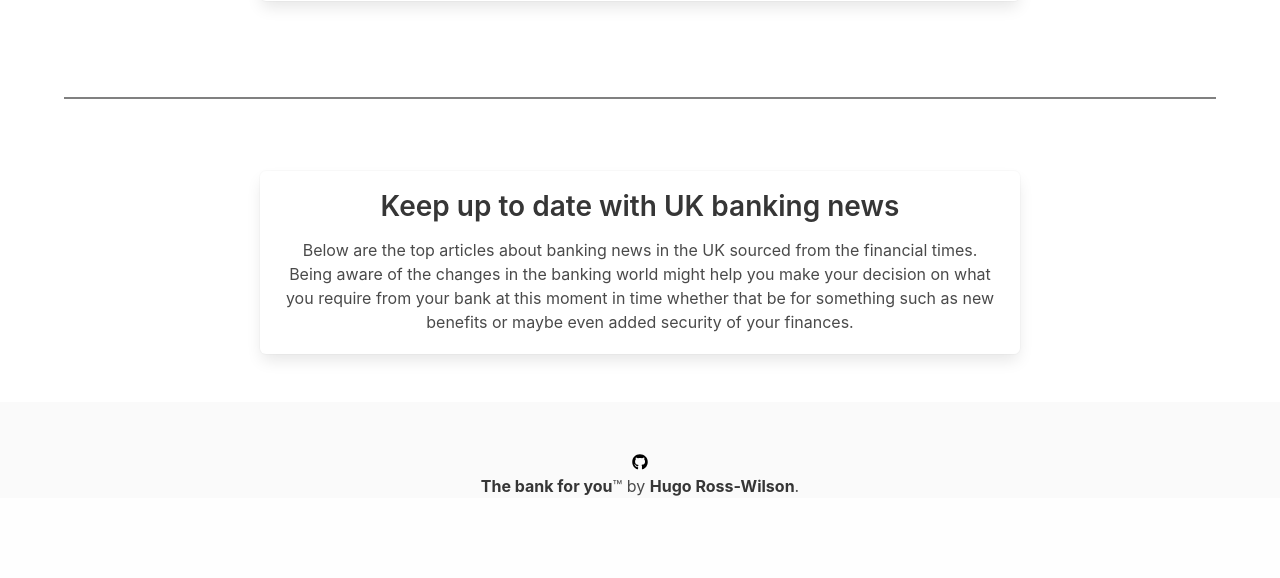
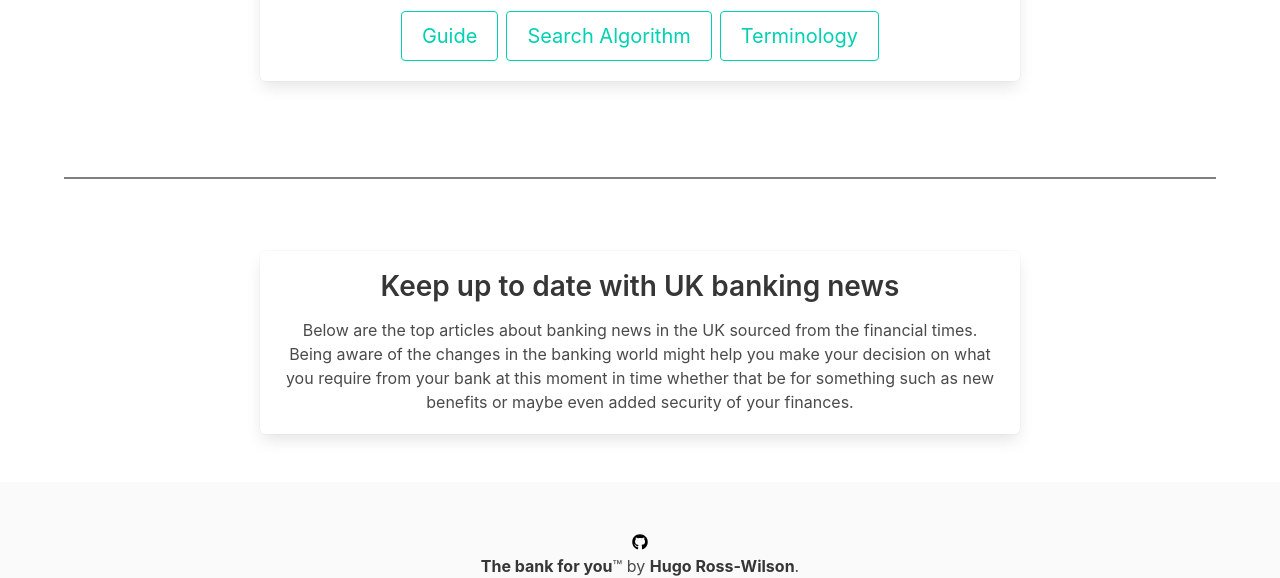
Before and after one commit to c0054249/BankingProject, a Flask app: page / in a window 1280 px wide. Shown: the part 1590-2168 px from the top of the page. Before the commit the page ends 2086 px from the top, so only its background shows below. Run offline with Flask 3, Linux system fonts and the light colour scheme; data that the repository does not hold is empty; some libraries are stand-ins or nearby versions.

Commit message:
Add page links in index.html  - add buttons to link to other pages on the site to create a smoother process for the user

```diff
--- a/templates/index.html
+++ b/templates/index.html
@@ -55,6 +55,11 @@
                             <div class="content">
                                 <h2>The Process</h2>
                                 <img src="static/the-process.png" alt="Flow Diagram of App Process">
+                                <div class="buttons is-centered" style="margin-top: 30px;">
+                                    <a href="{{ url_for('blueprints.choosing_a_bank') }}" class="button is-primary is-medium is-outlined">Guide</a>
+                                    <a href="{{ url_for('search_algorithm.search_home') }}" class="button is-primary is-medium is-outlined">Search Algorithm</a>
+                                    <a href="{{ url_for('blueprints.terminology') }}" class="button is-primary is-medium is-outlined">Terminology</a>
+                                </div>
                             </div>
                         </div>
                     </div>
--- a/templates/results.html
+++ b/templates/results.html
@@ -79,7 +79,7 @@
                 <div class="columns is-centered">
                     <div class="column">
                         <div class="content">
-                            <h2>Top matching services</h2>
+                            <h2>Top Matching Services</h2>
                             <p>This table displays the banks that are top rated for your desired service with your percentage match to them</p>
                             <table class="table table-striped">
                                 <thead>
```
